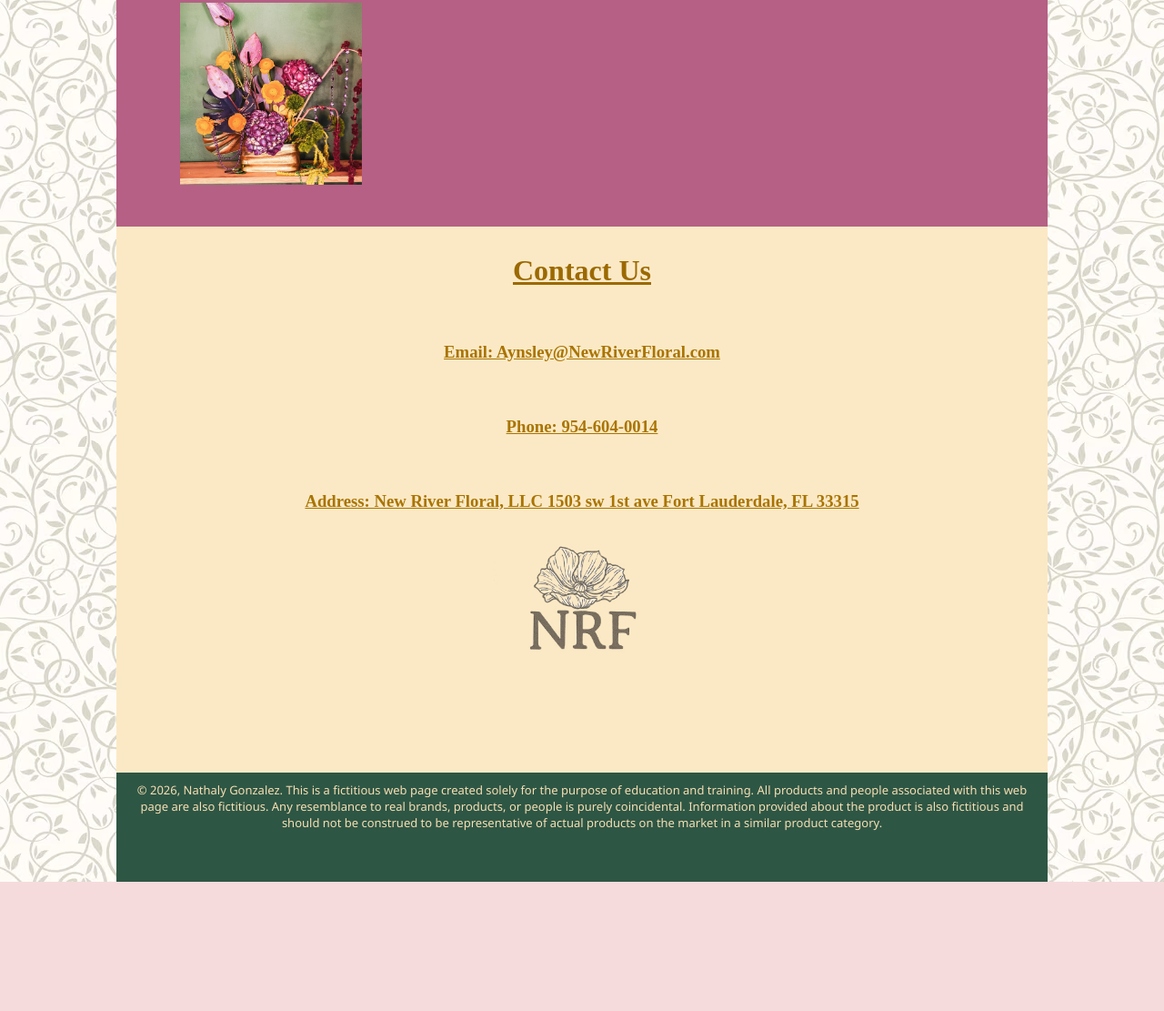
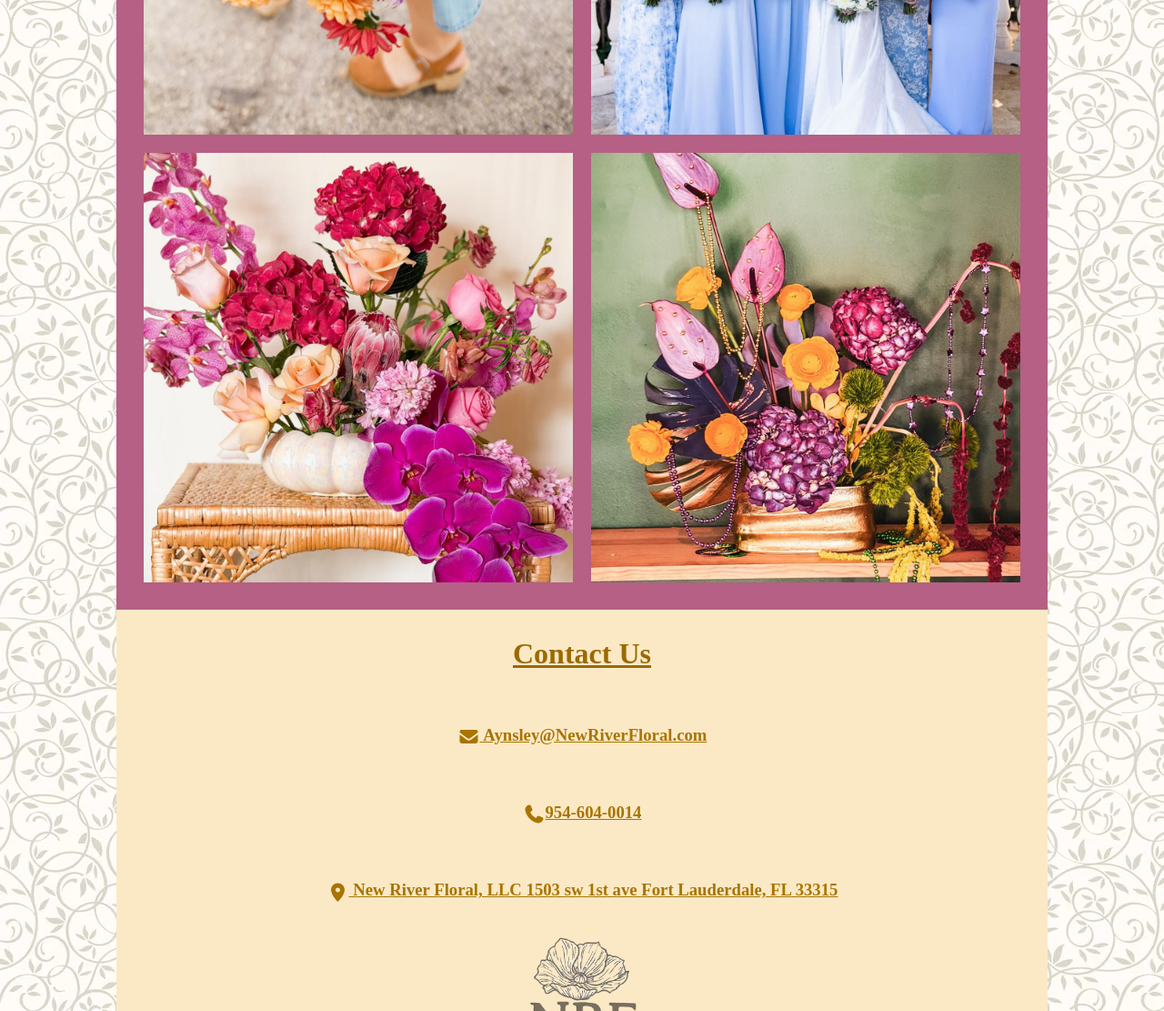
Before and after one commit to Ranei0125/Nat, a plain HTML site: page gra2754cp4NathalyGonzalez2026-v2/index.html in a window 1280 px wide. Shown: the part 1689-2800 px from the top of the page at 91% size. Before the commit the page ends 2658 px from the top, so only its background shows below. Drawn offline with Linux system fonts and the light colour scheme.

Commit message:
Add files via upload

```diff
--- a/gra2754cp4NathalyGonzalez2026-v2/index.html
+++ b/gra2754cp4NathalyGonzalez2026-v2/index.html
@@ -5,6 +5,8 @@
 <title>Gardening 101 | Nathaly Gonzalez, 2026</title>
 	<link rel="stylesheet"
 href="https://cdnjs.cloudflare.com/ajax/libs/font-awesome/4.7.0/css/font-awesome.min.css">
+
+
 <style type="text/css">
 body {
     margin: 0;
@@ -15,6 +17,7 @@ wrapper {
     margin: auto;
     display: block;
     width: 80%;
+	min-width: 275px;
     background-color: rgba(240,222,222,1.00);
 }
 header {
@@ -71,8 +74,8 @@ nav ul {
 #about {
     margin: auto;
     display: block;
-    height: 600px;
     background-color: rgba(249,230,192,1.00);
+    padding: 20px;
     background-size: cover;
 }
 #about h2 {
@@ -106,10 +109,17 @@ nav ul {
     padding-top: 30px;
 }
 #gallery {
-    height: 600px;
+
     background-color: rgba(181,96,132,1.00);
+
 }
-#gallery .boquet {
+.cell , .envelope,.location{
+    width: 25px;
+    height: auto;
+    vertical-align: middle;
+	fill: rgba(169,116,0,1.00);
+}
+/*#gallery .boquet {
     margin: 20px;
     display: inline-block;
     width: 200px;
@@ -135,7 +145,7 @@ nav ul {
     padding-left: 50px;
     padding-bottom: 50px;
     display: inline-block;
-    margin-bottom: 100px;
+
 }
 #gallery .mardi {
     margin-right: 20px;
@@ -147,7 +157,9 @@ nav ul {
     padding-bottom: 50px;
     height: auto;
     margin-bottom: 100px;
-}
+}*/
+	#gallery img{width:100%;
+	height:auto;}
 #contact {
     height: 600px;
     background-color: rgba(251,233,197,1.00);
@@ -215,6 +227,13 @@ footer {
 .topnav .icon {
      display:none;
      }
+	#gallery{	display:grid;
+	grid-template-columns: auto auto;
+	padding: 20px;}
+	#gallery img{
+	padding: 10px;
+		box-sizing: border-box;
+	}
 }
 </style>
 	<script>
@@ -260,9 +279,9 @@ function myFunction() {
   </section>
   <section id="contact">
     <h2>Contact Us</h2>
-<h3 class="email">Email:  Aynsley@NewRiverFloral.com</h3>
-    <h3 class="phone">Phone: 954-604-0014</h3>
-    <h3 class="address">Address: New River Floral, LLC
+<h3 class="email"><svg xmlns="http://www.w3.org/2000/svg" class="envelope" viewBox="0 0 640 640"><!--!Font Awesome Free v7.2.0 by @fontawesome - https://fontawesome.com License - https://fontawesome.com/license/free Copyright 2026 Fonticons, Inc.--><path d="M112 128C85.5 128 64 149.5 64 176C64 191.1 71.1 205.3 83.2 214.4L291.2 370.4C308.3 383.2 331.7 383.2 348.8 370.4L556.8 214.4C568.9 205.3 576 191.1 576 176C576 149.5 554.5 128 528 128L112 128zM64 260L64 448C64 483.3 92.7 512 128 512L512 512C547.3 512 576 483.3 576 448L576 260L377.6 408.8C343.5 434.4 296.5 434.4 262.4 408.8L64 260z"/></svg> Aynsley@NewRiverFloral.com</h3>
+    <h3 class="phone"><svg xmlns="http://www.w3.org/2000/svg" class="cell" viewBox="0 0 640 640"><!--!Font Awesome Free v7.2.0 by @fontawesome - https://fontawesome.com License - https://fontawesome.com/license/free Copyright 2026 Fonticons, Inc.--><path d="M224.2 89C216.3 70.1 195.7 60.1 176.1 65.4L170.6 66.9C106 84.5 50.8 147.1 66.9 223.3C104 398.3 241.7 536 416.7 573.1C493 589.3 555.5 534 573.1 469.4L574.6 463.9C580 444.2 569.9 423.6 551.1 415.8L453.8 375.3C437.3 368.4 418.2 373.2 406.8 387.1L368.2 434.3C297.9 399.4 241.3 341 208.8 269.3L253 233.3C266.9 222 271.6 202.9 264.8 186.3L224.2 89z"/></svg>954-604-0014</h3>
+    <h3 class="address"><svg xmlns="http://www.w3.org/2000/svg" class="location" viewBox="0 0 640 640"><!--!Font Awesome Free v7.2.0 by @fontawesome - https://fontawesome.com License - https://fontawesome.com/license/free Copyright 2026 Fonticons, Inc.--><path d="M128 252.6C128 148.4 214 64 320 64C426 64 512 148.4 512 252.6C512 371.9 391.8 514.9 341.6 569.4C329.8 582.2 310.1 582.2 298.3 569.4C248.1 514.9 127.9 371.9 127.9 252.6zM320 320C355.3 320 384 291.3 384 256C384 220.7 355.3 192 320 192C284.7 192 256 220.7 256 256C256 291.3 284.7 320 320 320z"/></svg> New River Floral, LLC
 
 1503 sw 1st ave
 
```
